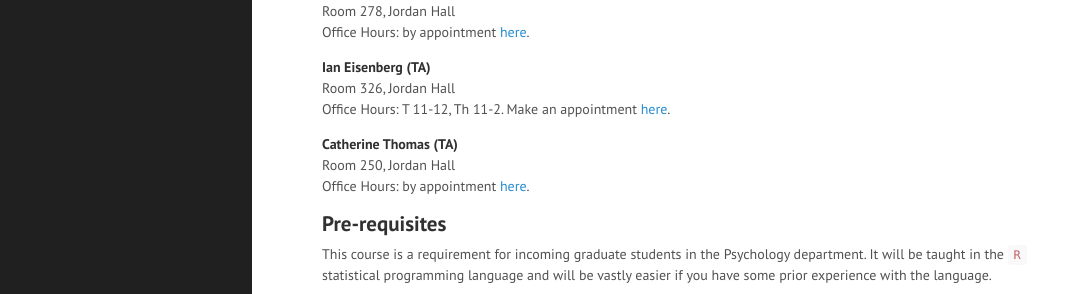
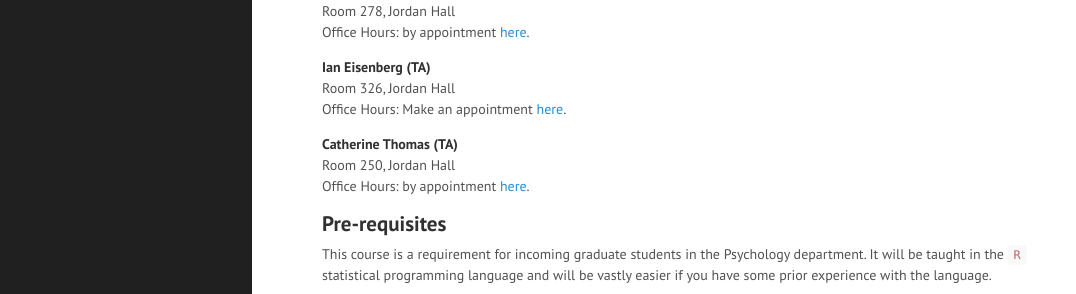
Before and after one commit to psych251/old_website, a Jekyll site: the page built from index.md, in a window 1280 px wide and 1166 px high. Shown: the part 491-785 px from the top of the window, without its empty margins (0-1076 px from the left). Built offline with Jekyll 4.4.1, drawn with Linux system fonts in a browser that asks for light colours.

Commit message:
Update index.md

```diff
--- a/index.md
+++ b/index.md
@@ -29,7 +29,7 @@ Office Hours: by appointment [here](http://mcfrank.youcanbook.me).
 
 **Ian Eisenberg (TA)**\\
 Room 326, Jordan Hall\\
-Office Hours: T 11-12, Th 11-2. Make an appointment [here](https://ianeisenberg90.youcanbook.me).
+Office Hours: Make an appointment [here](https://ianeisenberg90.youcanbook.me).
 
 **Catherine Thomas (TA)**\\
 Room 250, Jordan Hall\\
```
